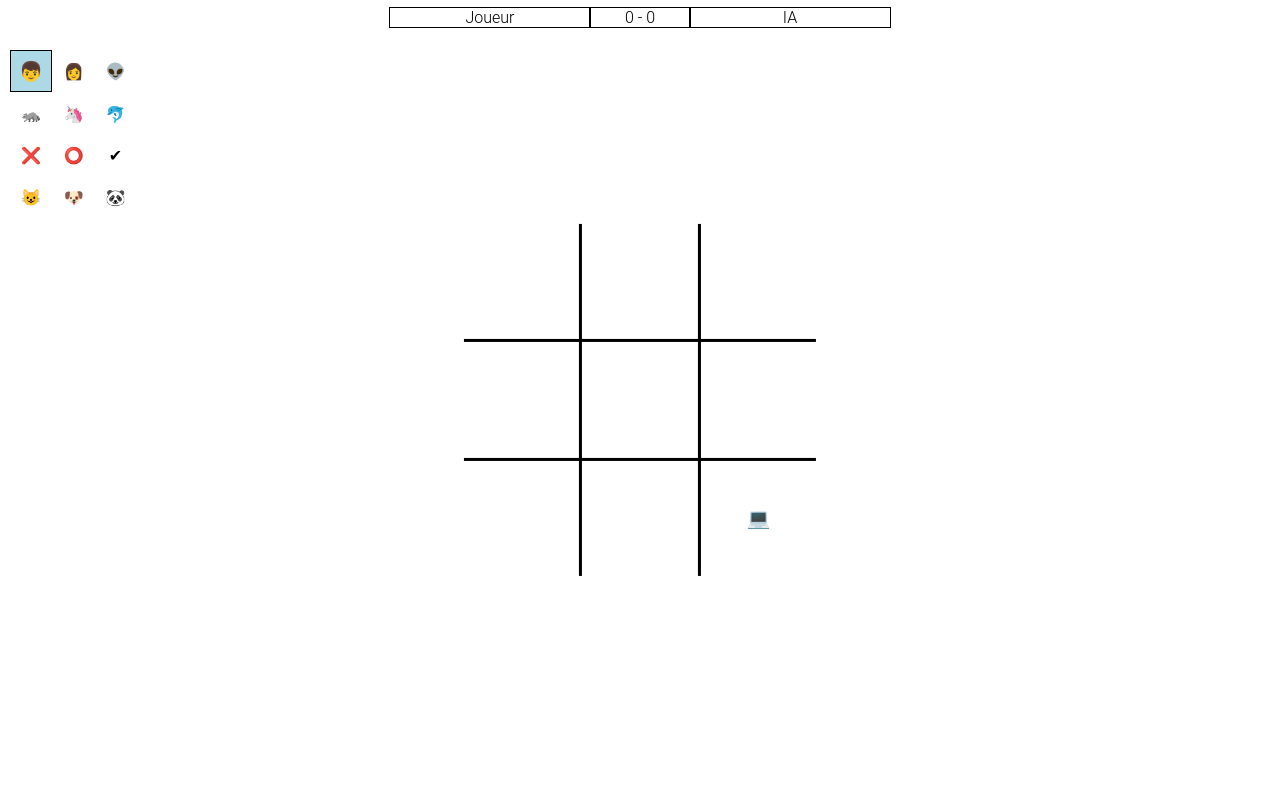
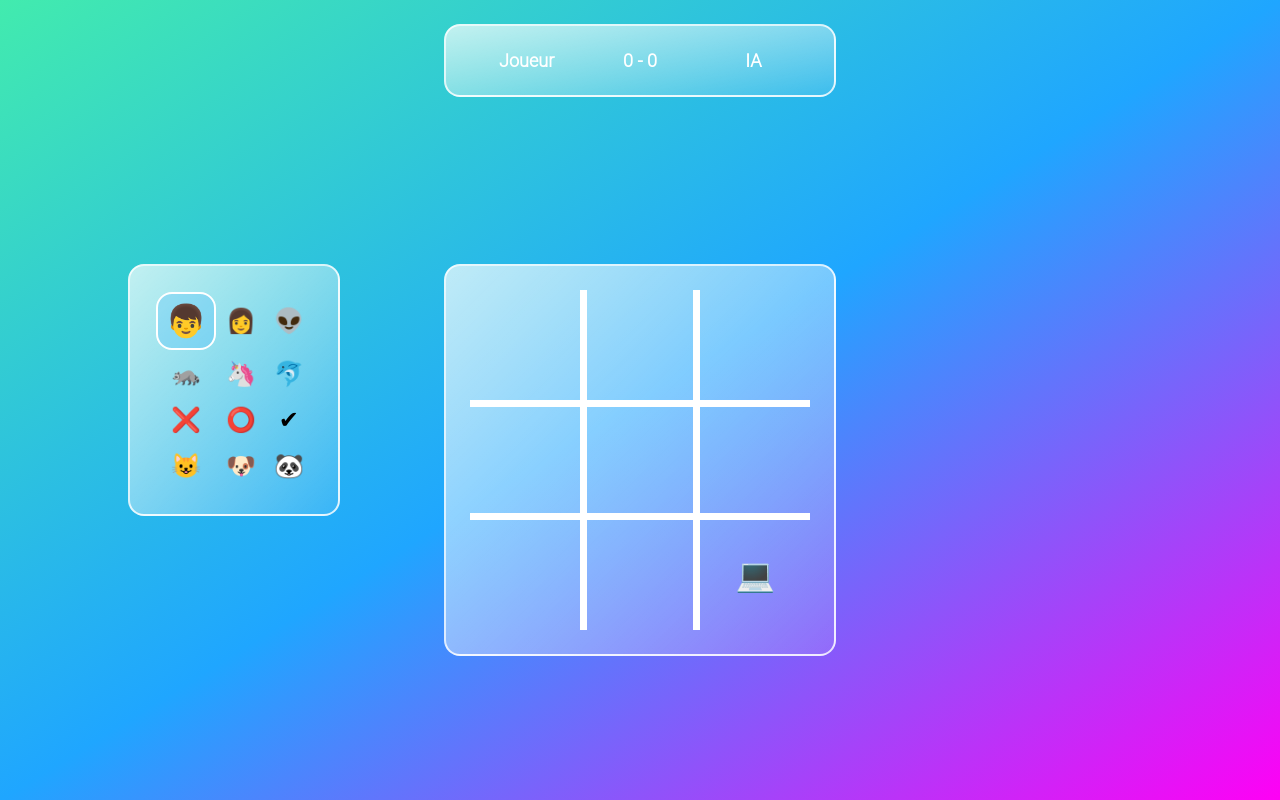
Before and after one commit to emmanuel-pastor/morpion, a plain HTML site: page index.html in a window 1280 px wide. Drawn offline with Linux system fonts and the light colour scheme.

Commit message:
Redesign the whole site

```diff
--- a/game.js
+++ b/game.js
@@ -144,7 +144,7 @@ function Game(user, ai) {
     }
 
     this.updateWonLostView = () => {
-        const message = this.gameStatus === GameStatus.WON && this.whoseTurn === user ? "🎉 Vous avez Gagné 🎉" : this.gameStatus === GameStatus.DRAW ? "Égalité... 😬" : "Vous avez perdu 😢";
+        const message = this.gameStatus === GameStatus.WON && this.whoseTurn === user ? "🎉 Vous avez gagné 🎉" : this.gameStatus === GameStatus.DRAW ? "Égalité... 😬" : "Vous avez perdu 😢";
         document.getElementById(`won-lost`).textContent = message;
     }
 }
--- a/index.html
+++ b/index.html
@@ -3,20 +3,26 @@
 <head>
     <meta charset="UTF-8">
     <meta name="viewport" content="width=device-width, initial-scale=1.0">
-    <link rel="stylesheet" media="screen" href="style.css" type="text/css" />
+    <link rel="icon" href="./morpion_logo.svg"/>
+    <link rel="stylesheet" media="screen" href="style.css" type="text/css"/>
     <title>Jeu du Morpion</title>
 </head>
 <body>
-<main style="margin: auto; text-align: center">
-    <div id="score">
-        <div id="player">Joueur</div>
-        <div id="score_player"><span id="score0">0</span> - <span id="score1">0</span></div>
-        <div id="AI">IA</div>
-        <br />
+<main>
+    <div id="score_result_wrapper">
+        <div id="score" class="glass">
+            <span id="player">Joueur</span>
+            <span id="score_player"><span id="score0">0</span> - <span id="score1">0</span></span>
+            <span id="AI">IA</span>
+        </div>
     </div>
     <h1 id="won-lost"></h1>
-    <table id="user-emoji-table"></table>
-    <table id="grid"></table>
+    <div class="glass" id="user_emoji_table_wrapper">
+        <table id="user-emoji-table"></table>
+    </div>
+    <div id="grid_wrapper" class="glass">
+        <table id="grid"></table>
+    </div>
     <script src="./game.js"></script>
 </main>
 </body>
--- a/style.css
+++ b/style.css
@@ -1,59 +1,103 @@
 * {
     font-family: "Roboto Light", Arial, serif;
+    box-sizing: border-box;
+}
+
+html, body {
+    margin: 0;
+    padding: 0;
+}
+
+main {
+    display: grid;
+    grid-template-columns: 1fr auto 1fr;
+    grid-template-rows: 1fr 1fr auto 1fr;
+    justify-items: center;
+    min-height: 100vh;
+    margin: auto;
+    text-align: center;
+    background: linear-gradient(to right bottom, #42EBAE, #1fa6ff, #FF00F5);
+    padding: 1.5rem;
+}
+
+.glass {
+    width: max-content;
+    background: linear-gradient(to right bottom, rgba(255, 255, 255, 0.7), rgba(255, 255, 255, 0.1));
+    border-radius: 1rem;
+    padding: 1.5rem;
+    border: 2px solid rgba(255, 255, 255, 0.8);
+}
+
+#grid_wrapper {
+    grid-column: 2;
+    grid-row: 3;
+    height: max-content;
 }
 
 #grid {
     border-collapse: collapse;
-    margin: auto;
     border-style: hidden;
-    font-size: larger;
-    position: absolute;
-    top: 50%;
-    left: 50%;
-    transform: translate(-50%, -50%);
+    font-size: xx-large;
 }
 
 #grid th {
-    border: 3px solid black;
+    border: 0.44rem solid white;
     width: 3cm;
     height: 3cm;
     cursor: pointer;
 }
 
+#user-emoji-table {
+    font-size: x-large;
+}
+
 #user-emoji-table td {
-    width: 1cm;
-    height: 1cm;
+    text-align: center;
+    width: 2.5rem;
+    height: 2.5rem;
+    padding: 0.5rem;
     cursor: pointer;
 }
 
-.selected {
-    border: 1px solid black;
-    font-size: larger;
-    background: lightblue;
+#user_emoji_table_wrapper {
+    grid-column: 1;
+    grid-row: 3;
+    height: max-content;
 }
 
-#player {
-    border: 1px solid;
-    margin: -1px;
-    float: left;
-    width: 200px;
+.selected {
+    border: 2px solid white;
+    border-radius: 1rem;
+    background: rgba(31, 166, 255, 0.2);
+    font-size: xx-large;
 }
 
-#AI {
-    border: 1px solid;
-    margin: -1px;
-    float: left;
-    width: 200px;
+#score {
+    width: -webkit-fill-available;
+    width: -moz-available;
+    display: grid;
+    grid-template-columns: 1fr 1fr 1fr;
+    justify-content: space-between;
+    height: max-content;
+    font-size: large;
+    color: white;
+    font-weight: bolder;
 }
 
-#score_player {
-    border: 1px solid;
-    margin: -1px;
-    float: left;
-    width: 100px;
+#score_result_wrapper {
+    display: flex;
+    height: 100%;
+    flex-direction: column;
+    align-items: center;
+    justify-content: space-between;
+    width: -webkit-fill-available;
+    width: -moz-available;
+    grid-column: 2;
+    grid-row: 1;
 }
 
-#score  {
-    width: 500px;
-    margin: auto;
+#won-lost {
+    grid-column: 2;
+    grid-row: 2;
+    color: white;
 }
```
Also changed, not shown: morpion_logo.svg (added).
